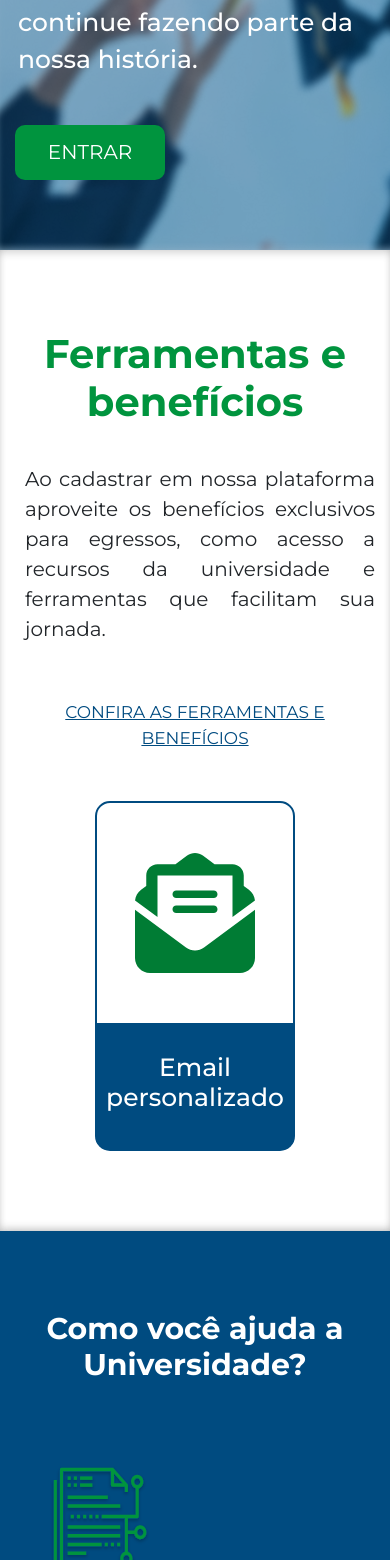
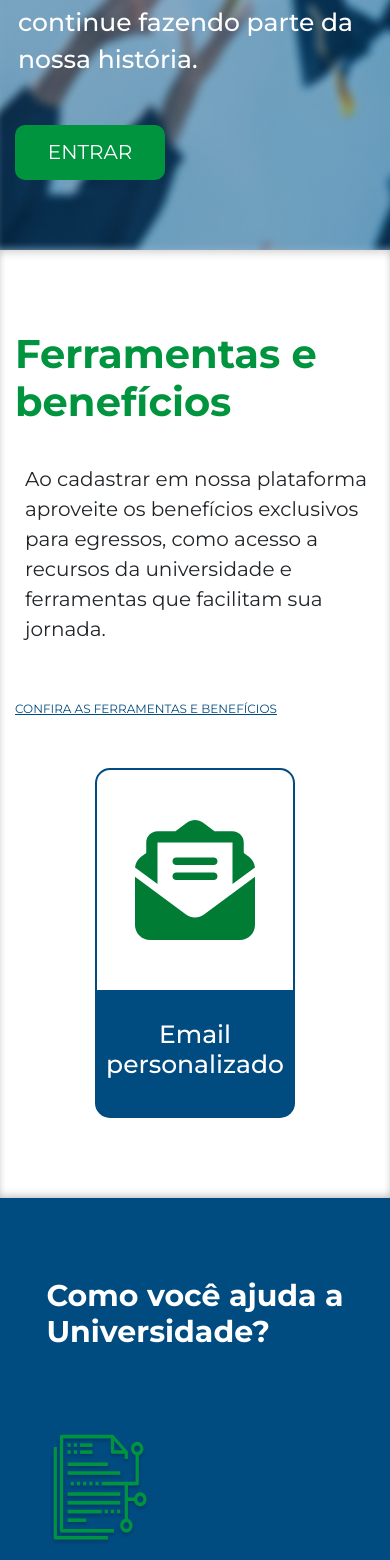
Before and after one commit to paulojunior-ufla/sempre-ufla, a React (Vite) app: page / in a window 390 px wide. Shown: the part 440-2000 px from the top of the page. Built offline with nearby package versions, Linux system fonts and the light colour scheme.

Commit message:
Reajustes da estilização da responsivdade.

```diff
--- a/src/components/rodape/rodape.css
+++ b/src/components/rodape/rodape.css
@@ -73,30 +73,39 @@
         overflow: hidden;
         height: auto;
     }
+    .informacoes{
+        padding-top: 40px;
+        padding-bottom: 20px;
+        display: flex;
+        flex-direction: column;
+        justify-content: center;
+        align-items: start;
+        gap: 15px;
+        font-size: 16px;
+    }
+    .redesSociais,.contato{
+        text-align: left;
+        margin-left: 40px;
+        margin-right: initial;
+    }
+    .redesSociais p, .contato p {
+        margin-top: -6px;
+        margin-bottom: 6px;
+    }
+    .redesSociais h3, .contato h3{
+        padding-bottom: 2px;
+        font-size: 30px;
+        border-bottom: none;
+    }
+    .redesSociais h3::after, .contato h3::after {
+        content: "";
+        width:82vw;
+        height: 1px;
+        background-color: #00943E;
+    }
     .creditos{
         margin-bottom: -15px;
         font-size: 2.2vw;
     }
-    .informacoes{
-        font-size: 15px;
-        padding-top: 30px;
-        padding-bottom: 30px;
-    }
-    .redesSociais{
-        text-align: left;
-        margin-left: 10px;
-    }
-    .contato{
-        text-align: right;
-        margin-right: 10px;
-    }
-    .redesSociais h3, .contato h3{
-        font-size: 30px;
-        font-weight: 600;
-    }
-    @media (max-width: 280px) {
-        .secaoBoasVindas {
-            height: min(1000px);
-        }
-    }
+
 }
--- a/src/pages/home/home.css
+++ b/src/pages/home/home.css
@@ -236,18 +236,21 @@
             display: flex;
             flex-direction: column;
             justify-content: center;
-            align-items: center;
+            align-items: start;
         }
-
         .explicacao {
             margin-left: 15px;
             margin-right: 15px;
-            text-align: center;
+            text-align: left;
         }
 
         .explicacaoBeneficios {
-            text-align: justify;
+            text-align: left;
             margin-left: initial;
+        }
+
+        .pageBeneficios{
+            font-size: 12px;
         }
 
         .carrosselBeneficios {
@@ -261,7 +264,11 @@
         .card {
             width: 300px;
         }
-
+        .secaoAjudaUniversidade h1 {
+            text-align: left;
+            margin-left: 10px;
+            margin-right: 10px;
+        }
         .secaoAjudaUniversidade img {
             width: 150px;
         }
@@ -302,8 +309,6 @@
 
         .secaoAjudaUniversidade h1 {
             font-size: 40px;
-            margin-left: 5px;
-            margin-right: 5px;
         }
 
         .perfil, .questionario, .email {
@@ -371,4 +376,10 @@
             height: auto;
         }
     }
+
+    @media (max-width: 280px) {
+        .secaoBoasVindas {
+            height: min(1000px);
+        }
+    }
 }
```
